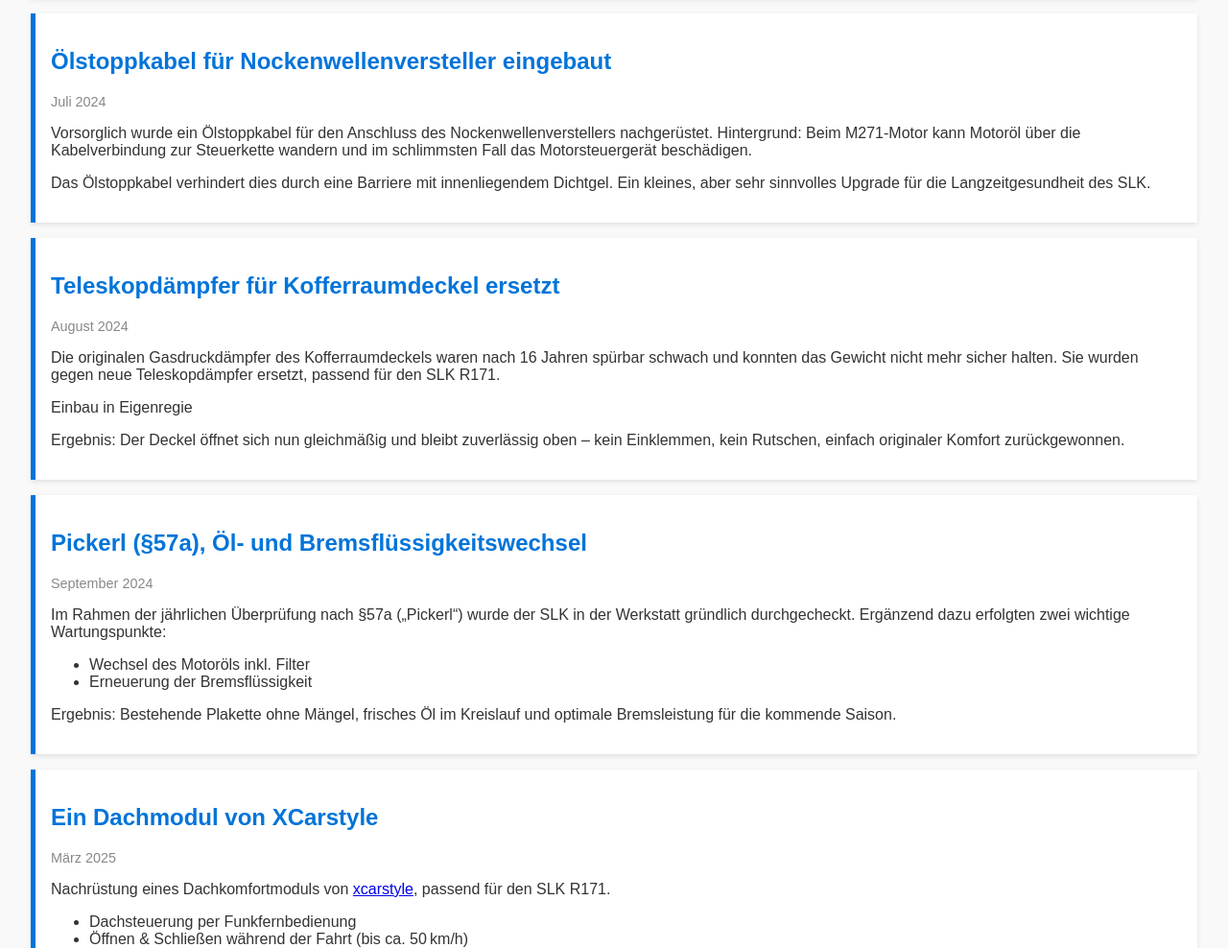
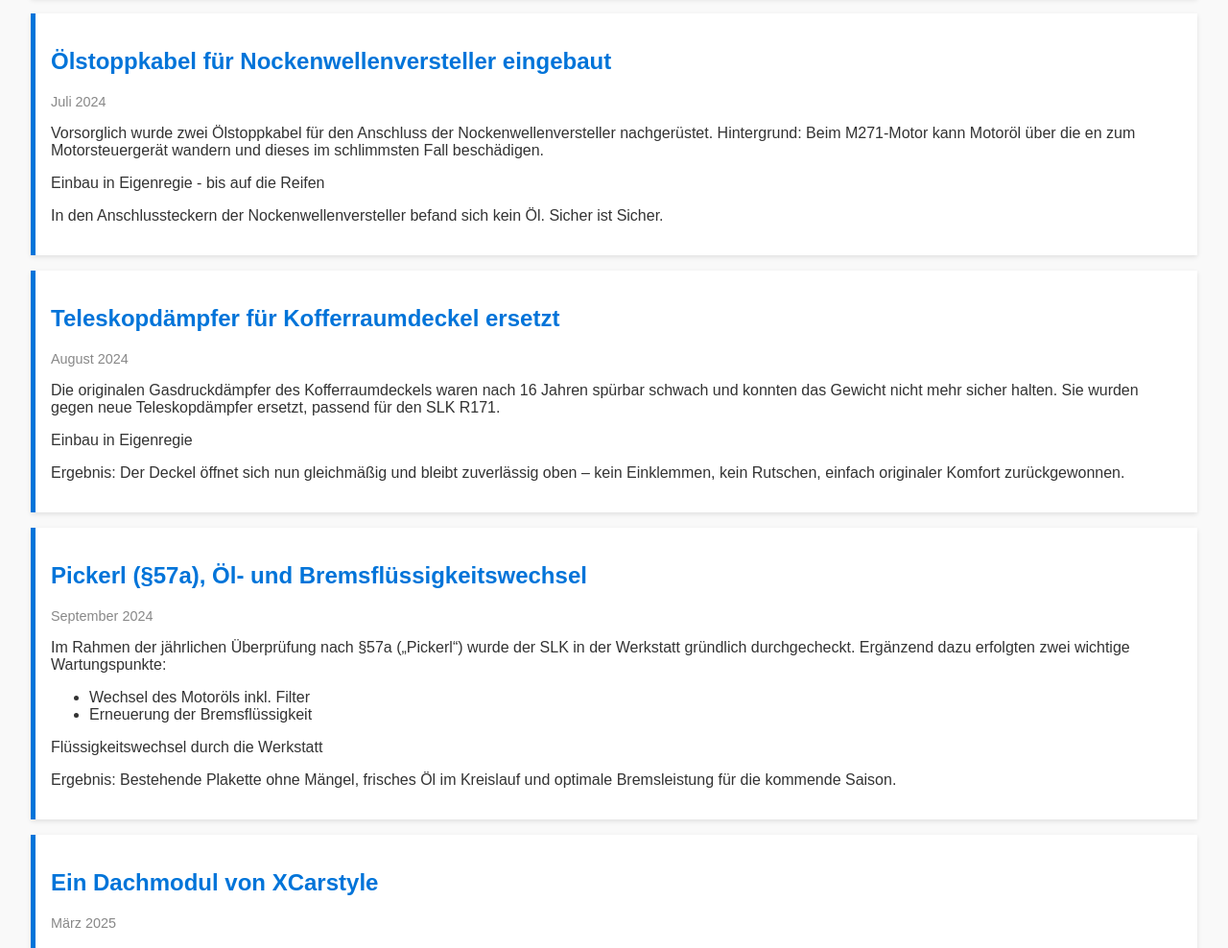
Before and after one commit to wuestner/slk, a plain HTML site: page index.html in a window 1280 px wide. Shown: the part 482-1470 px from the top of the page at 96% size. Drawn offline with Linux system fonts and the light colour scheme.

Commit message:
Update index.html

```diff
--- a/index.html
+++ b/index.html
@@ -59,8 +59,9 @@
   <section class="entry">
   <h2>Ölstoppkabel für Nockenwellenversteller eingebaut</h2>
   <div class="date">Juli 2024</div>
-  <p>Vorsorglich wurde ein Ölstoppkabel für den Anschluss des Nockenwellenverstellers nachgerüstet. Hintergrund: Beim M271-Motor kann Motoröl über die Kabelverbindung zur Steuerkette wandern und im schlimmsten Fall das Motorsteuergerät beschädigen.</p>
-  <p>Das Ölstoppkabel verhindert dies durch eine Barriere mit innenliegendem Dichtgel. Ein kleines, aber sehr sinnvolles Upgrade für die Langzeitgesundheit des SLK.</p>
+  <p>Vorsorglich wurde zwei Ölstoppkabel für den Anschluss der Nockenwellenversteller nachgerüstet. Hintergrund: Beim M271-Motor kann Motoröl über die en zum Motorsteuergerät wandern und dieses im schlimmsten Fall beschädigen.</p>
+  <p>Einbau in Eigenregie - bis auf die Reifen</p>
+  <p>In den Anschlussteckern der Nockenwellenversteller befand sich kein Öl. Sicher ist Sicher.</p>
 </section>
 
   <section class="entry">
@@ -79,6 +80,7 @@
     <li>Wechsel des Motoröls inkl. Filter</li>
     <li>Erneuerung der Bremsflüssigkeit</li>
   </ul>
+  <p>Flüssigkeitswechsel durch die Werkstatt</p>
   <p>Ergebnis: Bestehende Plakette ohne Mängel, frisches Öl im Kreislauf und optimale Bremsleistung für die kommende Saison.</p>
 </section>
 
```
